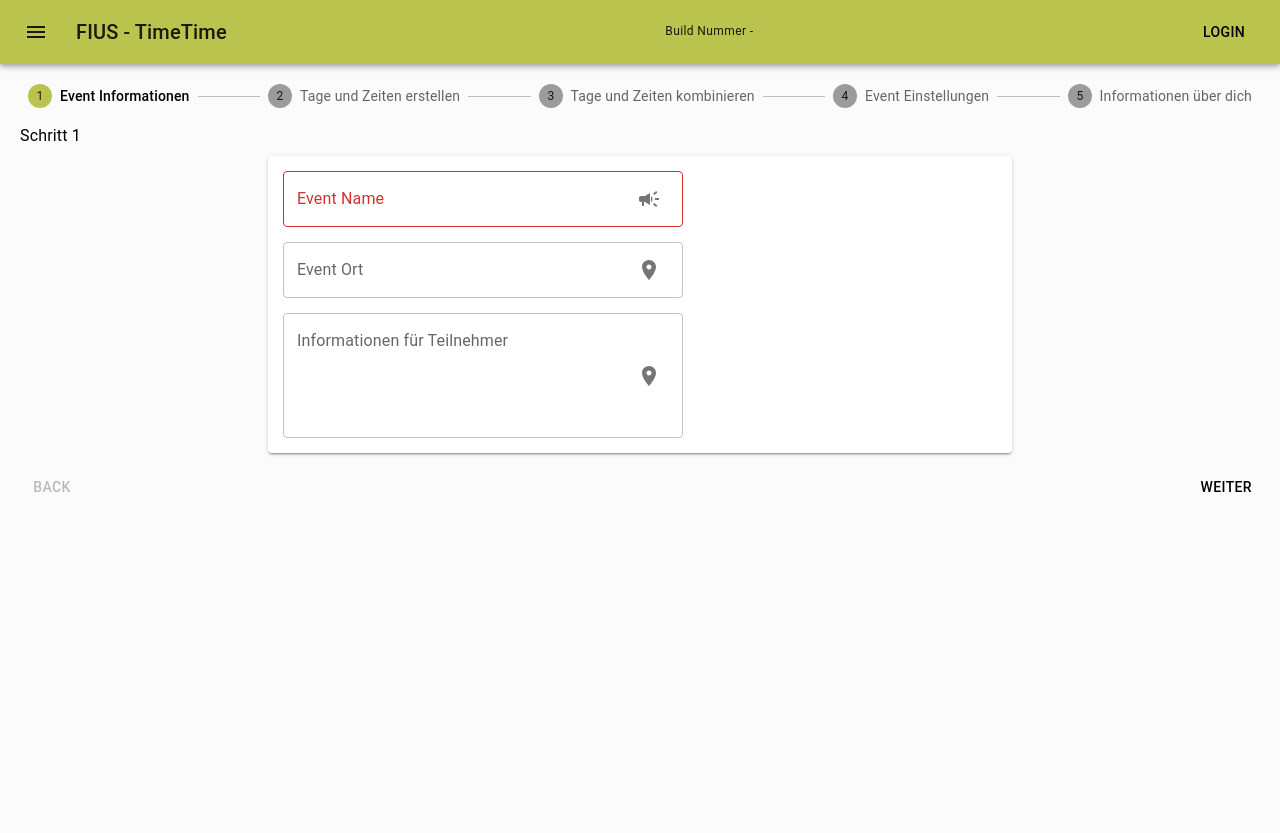
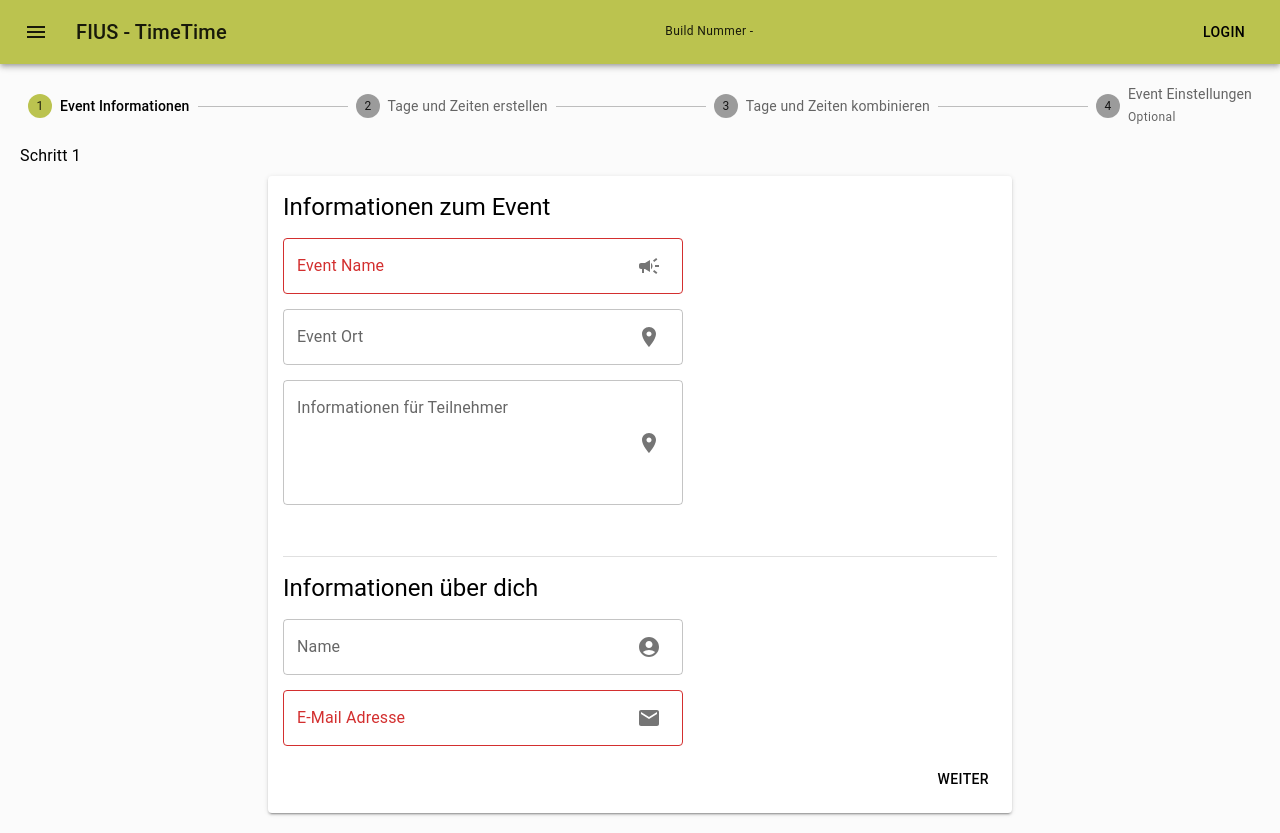
Before and after one commit to TheMrPhantom/timetime, a React (Create React App) app in the folder frontend/: page / in a window 1280 px wide. Before the commit the page ends 800 px from the top, so only its background shows below. Built offline with nearby package versions, Linux system fonts and the light colour scheme.

Commit message:
removed last tab

```diff
--- a/frontend/src/Components/Event/CombineDaysAndTimes.tsx
+++ b/frontend/src/Components/Event/CombineDaysAndTimes.tsx
@@ -3,7 +3,14 @@ import { RootStateOrAny, useSelector } from 'react-redux';
 import { secureRandomNumber } from '../Common/StaticFunctions';
 import CombineDaysAndTimesItem from './CombineDaysAndTimesItem'
 import styles from './event.module.scss';
-type Props = {}
+import Texts from '../../texts.json';
+import eventClasses from './event.module.scss';
+import { Button } from '@mui/material';
+
+type Props = {
+    back: () => void,
+    next: () => void
+}
 
 const CombineDaysAndTimes = (props: Props) => {
     const eventCreationInfos = useSelector((state: RootStateOrAny) => state.dayTimeCreation);
@@ -16,6 +23,10 @@ const CombineDaysAndTimes = (props: Props) => {
                 }))
                 return <CombineDaysAndTimesItem date={day} times={timesArry} />
             })}
+            <div className={eventClasses.informationButtonContainerDouble}>
+                <Button onClick={props.back}>{Texts.BACK}</Button>
+                <Button onClick={props.next}>{Texts.NEXT}</Button>
+            </div>
         </div>
     )
 }
--- a/frontend/src/Components/Event/CreateDaysAndTimes.tsx
+++ b/frontend/src/Components/Event/CreateDaysAndTimes.tsx
@@ -1,4 +1,4 @@
-import { Chip, Divider, Grow, Paper, Typography } from '@mui/material'
+import { Button, Chip, Divider, Grow, Paper, Typography } from '@mui/material'
 import React, { useState } from 'react'
 import { RootStateOrAny, useDispatch, useSelector } from 'react-redux';
 import { addDay, addTime, deleteDay, deleteTime } from '../../Actions/DayTimeCreationAction';
@@ -10,8 +10,12 @@ import commonClasses from '../Common/common.module.scss';
 import TimePick from '../Common/TimePicker';
 import Spacer from '../Common/Spacer';
 import { TransitionGroup } from 'react-transition-group';
+import Texts from '../../texts.json';
 
-type Props = {}
+type Props = {
+    back: () => void,
+    next: () => void
+}
 
 const CreateDaysAndTimes = (props: Props) => {
     const [createDay, setcreateDay] = useState<Date | null | string>(null)
@@ -79,6 +83,11 @@ const CreateDaysAndTimes = (props: Props) => {
             <div className={eventClasses.chipContainer}>
                 {displayTimeChips()}
             </div>
+            <div className={eventClasses.informationButtonContainerDouble}>
+                <Button onClick={props.back}>{Texts.BACK}</Button>
+                <Button onClick={props.next}>{Texts.NEXT}</Button>
+            </div>
+
         </Paper>
     )
 }
--- a/frontend/src/Components/Event/CreateEvent.tsx
+++ b/frontend/src/Components/Event/CreateEvent.tsx
@@ -10,7 +10,6 @@ import Informations from './Informations';
 import CreateDaysAndTimes from './CreateDaysAndTimes';
 import CombineDaysAndTimes from './CombineDaysAndTimes';
 import Settings from './Settings';
-import OwnerInfos from './OwnerInfos';
 import styles from '../Common/common.module.scss';
 import Config from '../../environment.json';
 
@@ -21,13 +20,12 @@ const CreateEvent = (props: Props) => {
         Texts.STEPPER_EVENT_INFORMATIONS,
         Texts.STEPPER_CREATE_DAY_AND_TIMES,
         Texts.STEPPER_COMBINE_DAY_AND_TIME,
-        Texts.STEPPER_EVENT_SETTINGS,
-        Texts.STEPPER_EVENT_OWNER];
+        Texts.STEPPER_EVENT_SETTINGS];
     const [activeStep, setActiveStep] = React.useState(0);
     const [skipped, setSkipped] = React.useState(new Set<number>());
 
     const isStepOptional = (step: number) => {
-        return false;
+        return step === 3;
     };
 
     const isStepSkipped = (step: number) => {
@@ -70,15 +68,13 @@ const CreateEvent = (props: Props) => {
     const displaySteps: () => JSX.Element = () => {
         switch (activeStep) {
             case 0:
-                return <Informations />
+                return <Informations next={() => handleNext()} />
             case 1:
-                return <CreateDaysAndTimes />
+                return <CreateDaysAndTimes back={() => handleBack()} next={() => handleNext()} />
             case 2:
-                return <CombineDaysAndTimes />
+                return <CombineDaysAndTimes back={() => handleBack()} next={() => handleNext()} />
             case 3:
-                return <Settings />
-            case 4:
-                return <OwnerInfos />
+                return <Settings back={() => handleBack()} next={() => handleNext()} />
             default:
                 return <></>
         }
@@ -136,25 +132,6 @@ const CreateEvent = (props: Props) => {
                         <div className={styles.flexMiddle}>
                             {displaySteps()}
                         </div>
-                        <Box sx={{ display: 'flex', flexDirection: 'row', pt: 2 }}>
-                            <Button
-                                color="inherit"
-                                disabled={activeStep === 0}
-                                onClick={handleBack}
-                                sx={{ mr: 1 }}
-                            >
-                                Back
-                            </Button>
-                            <Box sx={{ flex: '1 1 auto' }} />
-                            {isStepOptional(activeStep) && (
-                                <Button color="inherit" onClick={handleSkip} sx={{ mr: 1 }}>
-                                    Skip
-                                </Button>
-                            )}
-                            <Button onClick={handleNext}>
-                                {activeStep === steps.length - 1 ? Texts.FINISH : Texts.NEXT}
-                            </Button>
-                        </Box>
                     </React.Fragment>
                 )
             }
--- a/frontend/src/Components/Event/Informations.tsx
+++ b/frontend/src/Components/Event/Informations.tsx
@@ -1,19 +1,29 @@
-import { InputAdornment, Paper, TextField } from '@mui/material'
+import { Button, Divider, InputAdornment, Paper, TextField, Typography } from '@mui/material'
 import PlaceIcon from '@mui/icons-material/Place';
 import CampaignIcon from '@mui/icons-material/Campaign';
 import Texts from '../../texts.json'
 import eventClasses from './event.module.scss';
 import { RootStateOrAny, useDispatch, useSelector } from 'react-redux';
 import { setInfos, setName, setPlace } from '../../Actions/EventCreationInformationAction';
+import AccountCircleIcon from '@mui/icons-material/AccountCircle';
+import EmailIcon from '@mui/icons-material/Email';
+import { OwnerType } from '../../Reducer/EventOwnerReducer';
+import { setOwner } from '../../Actions/EventOwnerAction';
+import Spacer from '../Common/Spacer';
 
-type Props = {}
+type Props = {
+    next: () => void
+}
 
 const Informations = (props: Props) => {
     const eventCreationInfos = useSelector((state: RootStateOrAny) => state.eventCreationInfo);
+    const state: OwnerType = useSelector((state: RootStateOrAny) => state.ownerSettings);
+
     const dispatch = useDispatch()
 
     return (
         <Paper elevation={2} className={eventClasses.stepperPaper}>
+            <Typography variant="h5">Informationen zum Event</Typography>
             <TextField
                 error={eventCreationInfos.eventName === ""}
                 id="event-name"
@@ -62,7 +72,52 @@ const Informations = (props: Props) => {
                     ),
                 }}
             />
-
+            <Spacer vertical={20} />
+            <Divider />
+            <Typography variant="h5">Informationen über dich</Typography>
+            <TextField
+                error={false}
+                id="event-name"
+                label={Texts.NAME}
+                variant="outlined"
+                className={eventClasses.textFields}
+                value={state.owner.name}
+                onChange={(value) => {
+                    const newState: OwnerType = { ...state }
+                    newState.owner.name = value.target.value
+                    dispatch(setOwner(newState))
+                }}
+                InputProps={{
+                    endAdornment: (
+                        <InputAdornment position="start">
+                            <AccountCircleIcon />
+                        </InputAdornment>
+                    ),
+                }}
+            />
+            <TextField
+                error={!state.owner.mail.includes("@")}
+                id="event-name"
+                label={Texts.E_MAIL}
+                variant="outlined"
+                className={eventClasses.textFields}
+                value={state.owner.mail}
+                onChange={(value) => {
+                    const newState: OwnerType = { ...state }
+                    newState.owner.mail = value.target.value
+                    dispatch(setOwner(newState))
+                }}
+                InputProps={{
+                    endAdornment: (
+                        <InputAdornment position="start">
+                            <EmailIcon />
+                        </InputAdornment>
+                    ),
+                }}
+            />
+            <div className={eventClasses.informationButtonContainer}>
+                <Button onClick={props.next}>{Texts.NEXT}</Button>
+            </div>
         </Paper>
     )
 }
--- a/frontend/src/Components/Event/OwnerInfos.tsx
+++ /dev/null
@@ -1,67 +0,0 @@
-import { InputAdornment, Paper, TextField, Typography } from '@mui/material'
-import React from 'react'
-import Texts from '../../texts.json'
-import styles from './event.module.scss'
-import AccountCircleIcon from '@mui/icons-material/AccountCircle';
-import EmailIcon from '@mui/icons-material/Email';
-import { RootStateOrAny, useDispatch, useSelector } from 'react-redux'
-import { OwnerType } from '../../Reducer/EventOwnerReducer';
-import { setOwner } from '../../Actions/EventOwnerAction';
-type Props = {}
-
-const OwnerInfos = (props: Props) => {
-
-    const state: OwnerType = useSelector((state: RootStateOrAny) => state.ownerSettings);
-    const dispatch = useDispatch()
-
-    return (
-        <Paper className={styles.ownerInfosContainer}>
-            <Typography variant="h5">
-                Wer bist du?
-            </Typography>
-            <TextField
-                error={false}
-                id="event-name"
-                label={Texts.NAME}
-                variant="outlined"
-                className={styles.textFields}
-                value={state.owner.name}
-                onChange={(value) => {
-                    const newState: OwnerType = { ...state }
-                    newState.owner.name = value.target.value
-                    dispatch(setOwner(newState))
-                }}
-                InputProps={{
-                    endAdornment: (
-                        <InputAdornment position="start">
-                            <AccountCircleIcon />
-                        </InputAdornment>
-                    ),
-                }}
-            />
-            <TextField
-                error={false}
-                id="event-name"
-                label={Texts.E_MAIL}
-                variant="outlined"
-                className={styles.textFields}
-                value={state.owner.mail}
-                onChange={(value) => {
-                    const newState: OwnerType = { ...state }
-                    newState.owner.mail = value.target.value
-                    dispatch(setOwner(newState))
-                }}
-                InputProps={{
-                    endAdornment: (
-                        <InputAdornment position="start">
-                            <EmailIcon />
-                        </InputAdornment>
-                    ),
-                }}
-            />
-
-        </Paper>
-    )
-}
-
-export default OwnerInfos
--- a/frontend/src/Components/Event/Settings.tsx
+++ b/frontend/src/Components/Event/Settings.tsx
@@ -14,8 +14,14 @@ import VpnKeyIcon from '@mui/icons-material/VpnKey';
 import HelpIcon from '@mui/icons-material/Help';
 import AdminPanelSettingsIcon from '@mui/icons-material/AdminPanelSettings';
 import EmailIcon from '@mui/icons-material/Email';
+import Texts from '../../texts.json';
+import eventClasses from './event.module.scss';
+import { Button } from '@mui/material';
 
-type Props = {}
+type Props = {
+    back: () => void,
+    next: () => void
+}
 
 const Settings = (props: Props) => {
     const state: SettingsType = useSelector((state: RootStateOrAny) => state.eventSettings);
@@ -141,6 +147,11 @@ const Settings = (props: Props) => {
                     dispatch(setSettings(newState))
                 }} />
             </div>
+            <Divider className={styles.containerDivider} />
+            <div className={eventClasses.informationButtonContainerDouble}>
+                <Button onClick={props.back}>{Texts.BACK}</Button>
+                <Button onClick={props.next}>{Texts.NEXT}</Button>
+            </div>
         </Paper>
     )
 }
--- a/frontend/src/Components/Event/event.module.scss
+++ b/frontend/src/Components/Event/event.module.scss
@@ -94,7 +94,21 @@
     min-width: 300px;
 }
 
-.iconContainer{
-    display:flex;
+.iconContainer {
+    display: flex;
     align-items: center;
 }
+
+.informationButtonContainer {
+    width: 100%;
+    display: flex;
+    flex-direction: row;
+    justify-content: flex-end;
+}
+
+.informationButtonContainerDouble {
+    width: 100%;
+    display: flex;
+    flex-direction: row;
+    justify-content: space-between;
+}
```
Lines whose indentation alone changed are shown as unchanged.
